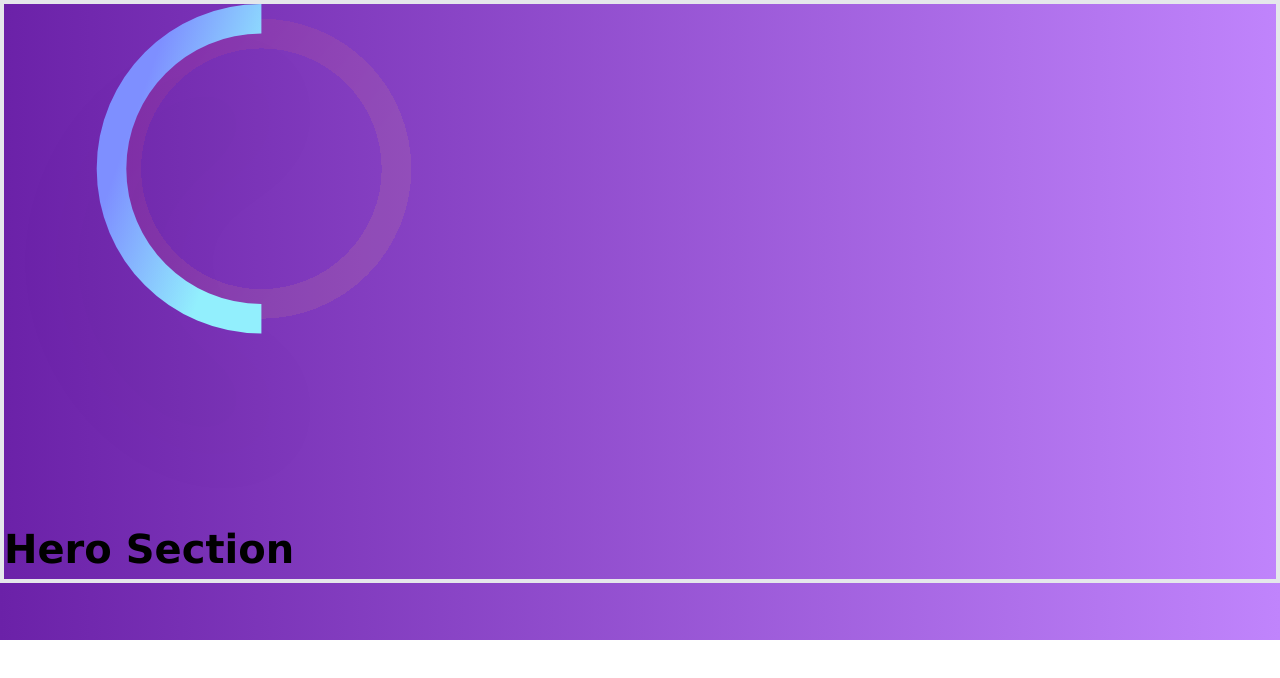
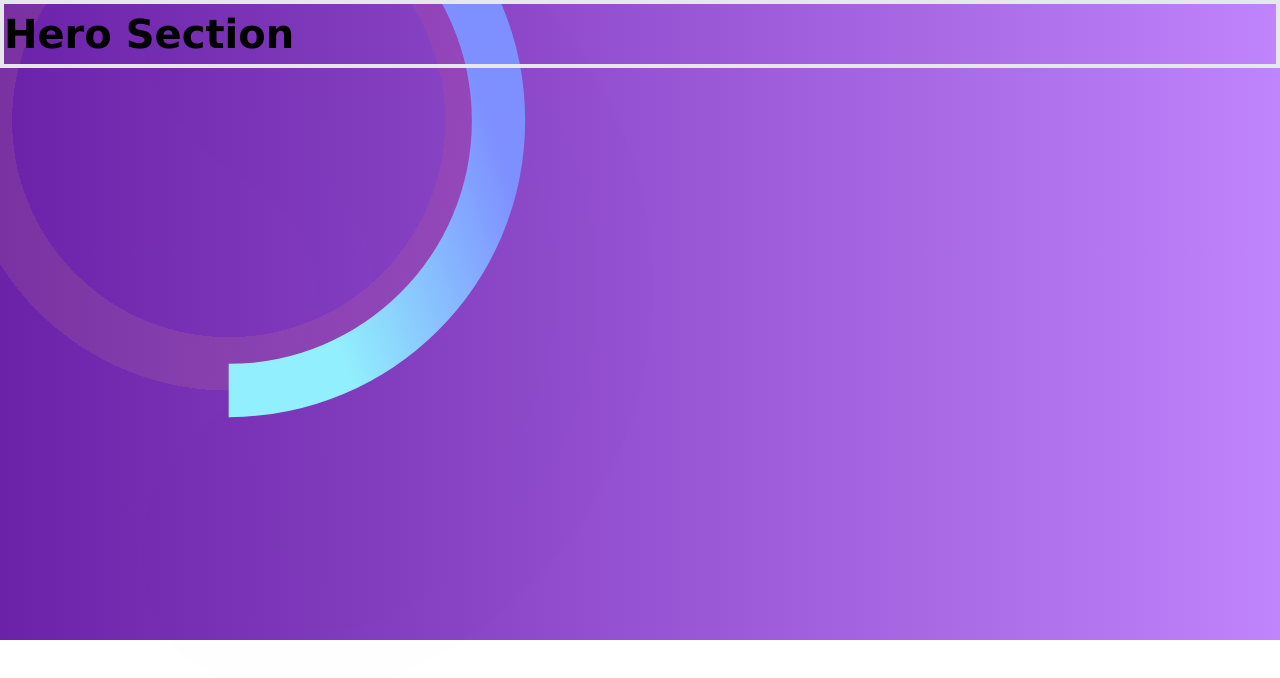
Before and after one commit to PlanetCrisisInfo/frontend, a Next.js app: page / in a window 1280 px wide. Shown: the top 678 px of the page. Built offline with nearby package versions, Linux system fonts and the light colour scheme.

Commit message:
circle position and index

```diff
--- a/next.config.js
+++ b/next.config.js
@@ -1,4 +1,19 @@
 /** @type {import('next').NextConfig} */
-const nextConfig = {}
+const nextConfig = {
+  images: {
+    domains: ["images.unsplash.com", "assets.vercel.com"],
+    formats: ["image/avif", "image/webp"],
+    remotePatterns: [
+      {
+        protocol: "https",
+        hostname: "images.unsplash.com",
+      },
+      {
+        protocol: "https",
+        hostname: "assets.vercel.com",
+      },
+    ],
+  },
+}
 
 module.exports = nextConfig
--- a/src/components/common/header/Hero/index.tsx
+++ b/src/components/common/header/Hero/index.tsx
@@ -7,12 +7,18 @@ interface IHeaderComponentProps {
 
 const Hero = ({ imageSrc, alt }: IHeaderComponentProps) => {
   return (
-    <header className="min-h-[80vh] gradient bg">
-      <div className="container  border-4 ">
-        <div className="max-w-[500px] circle-ils">
-          <Image src={imageSrc} alt={alt} priority={true} placeholder="empty" />
-        </div>
-        <h1>Hero Section</h1>
+    <header className="min-h-[80vh] gradient bg relative ">
+      <div className="max-w-[900px] circle-ils absolute inset-0 object-cover -left-52 -top-44 z-0">
+        <Image
+          src={imageSrc}
+          alt={alt}
+          priority={true}
+          placeholder="empty"
+          className="scale-x-[-1]"
+        />
+      </div>
+      <div className="container  border-4  relative z-10">
+        <h1 className="">Hero Section</h1>
       </div>
     </header>
   )
```
